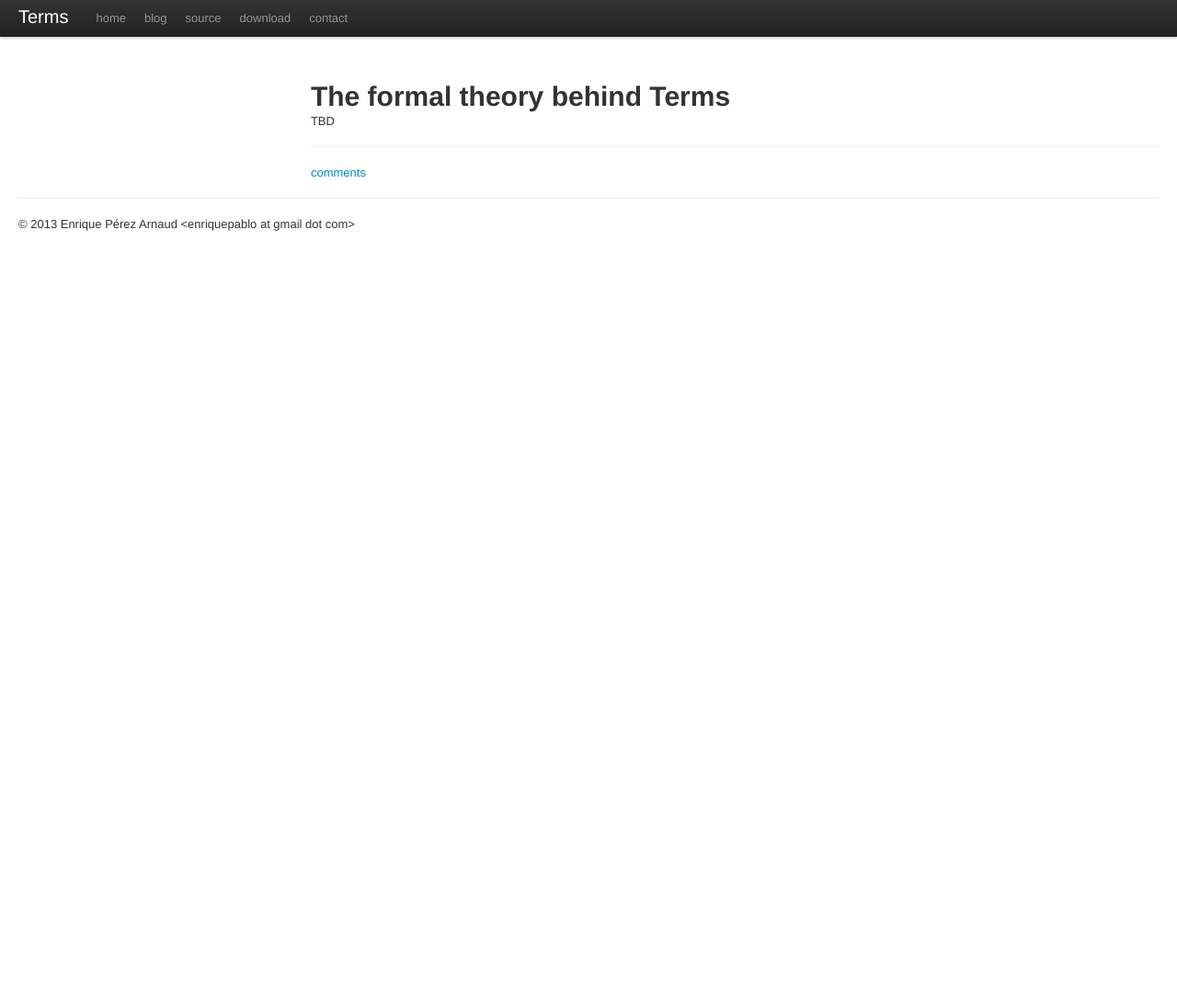
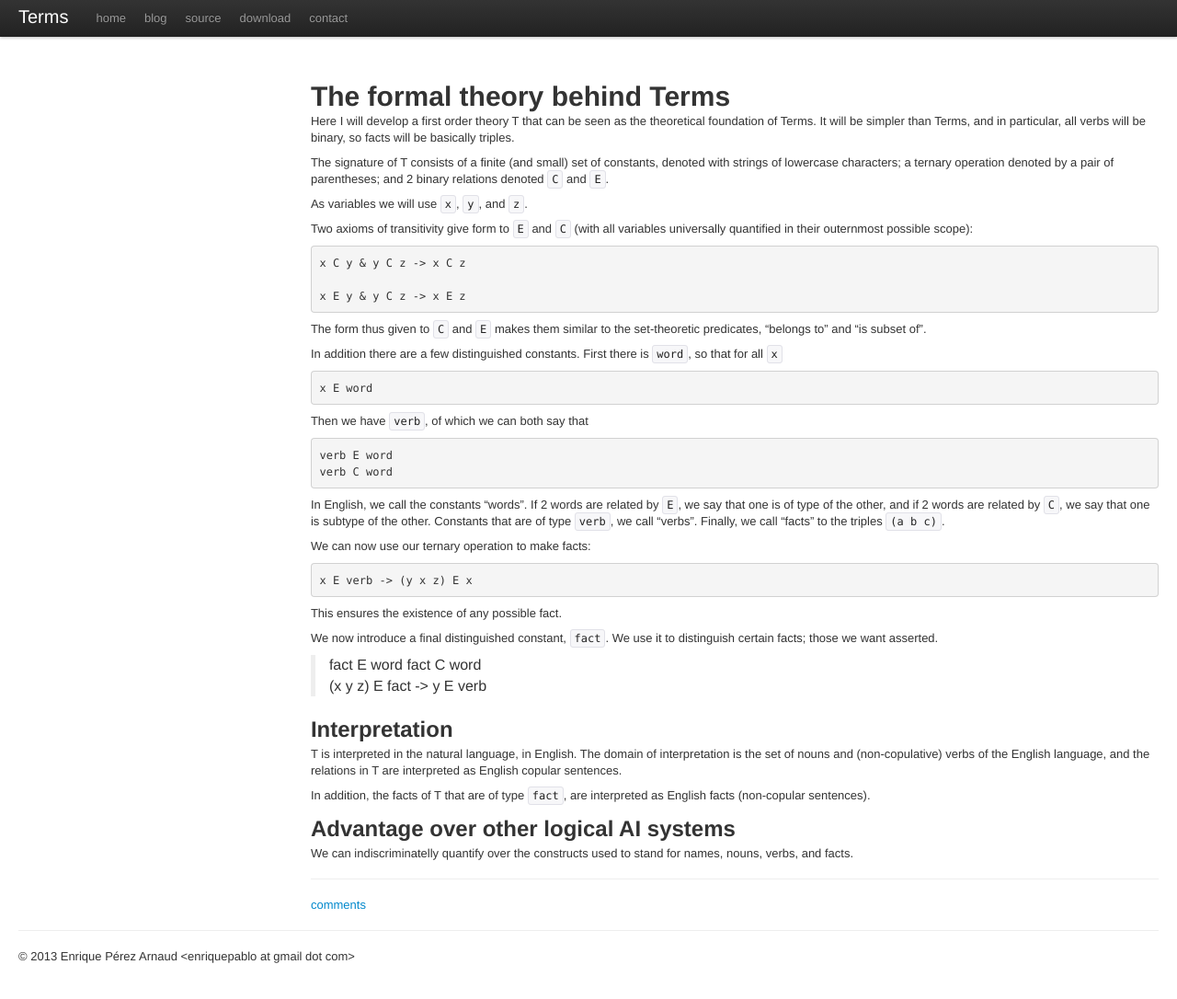
Before and after one commit to enriquepablo/terms, a Sphinx documentation site: the page built from doc/theory.rst, in a window 1280 px wide and 1098 px high. Shown: the top 1086 px of the window at 92% size. Built offline with Sphinx 7.4.7, drawn with Linux system fonts in a browser that asks for light colours; pages that are not in the unit, such as notebooks, are missing from menus; comment, search, counter and statistics services are not loaded.

Commit message:
documentation #85

```diff
--- a/doc/language.rst
+++ b/doc/language.rst
@@ -118,13 +118,13 @@ An example might be::
     to love is to exist, subj a person, who a person.
 
 This defines a verb ``love``, that is subtype of ``exist``,
-that forms facts with a subject of type ``person``,
+and that forms facts with a subject of type ``person``
 and an object labelled ``who`` of type ``person``.
 With it, we may build a fact such as::
 
     (love john, who sue).
 
-The ``subj`` sbject is just a special object: all verbs have it
+The ``subj`` (subject) is just a special object: all verbs have it
 (it is determined in the definition of ``exist``),
 and in facts it is not labelled with ``subj``,
 it just takes the place of the subject right after the verb.
--- a/doc/theory.rst
+++ b/doc/theory.rst
@@ -2,4 +2,77 @@ The formal theory behind Terms
 ==============================
 
 
-TBD
+Here I will develop a first order theory T
+that can be seen as the theoretical foundation of Terms.
+It will be simpler than Terms,
+and in particular,
+all verbs will be binary,
+so facts will be basically triples.
+
+The signature of T consists of a finite (and small) set of constants,
+denoted with strings of lowercase characters;
+a ternary operation denoted by a pair of parentheses;
+and 2 binary relations denoted ``C`` and ``E``.
+
+As variables we will use ``x``, ``y``, and ``z``.
+
+Two axioms of transitivity give form to ``E`` and ``C``
+(with all variables universally quantified in their
+outernmost possible scope)::
+
+  x C y & y C z -> x C z
+
+  x E y & y C z -> x E z
+
+The form thus given to ``C`` and ``E``
+makes them similar to the set-theoretic predicates,
+"belongs to" and "is subset of".
+
+In addition there are a few distinguished constants.
+First there is ``word``, so that for all ``x`` ::
+
+  x E word
+
+Then we have ``verb``, of which we can both say that ::
+
+  verb E word
+  verb C word
+
+In English, we call the constants "words".
+If 2 words are related by ``E``, we say that one is of type of the other,
+and if 2 words are related by ``C``, we say that one is subtype of the other.
+Constants that are of type ``verb``, we call "verbs".
+Finally, we call "facts" to the triples ``(a b c)``.
+
+We can now use our ternary operation to
+make facts::
+
+  x E verb -> (y x z) E x
+
+This ensures the existence of any possible fact.
+
+We now introduce a final distinguished constant, ``fact``.
+We use it to distinguish certain facts;
+those we want asserted.
+
+  fact E word
+  fact C word
+
+  (x y z) E fact -> y E verb
+
+Interpretation
+--------------
+
+T is interpreted in the natural language, in English.
+The domain of interpretation is the set of nouns and (non-copulative) verbs
+of the English language,
+and the relations in T are interpreted as English copular sentences.
+
+In addition, the facts of T that are of type ``fact``,
+are interpreted as English facts (non-copular sentences).
+
+Advantage over other logical AI systems
+---------------------------------------
+
+We can indiscriminatelly quantify over the constructs used to
+stand for names, nouns, verbs, and facts.
```
